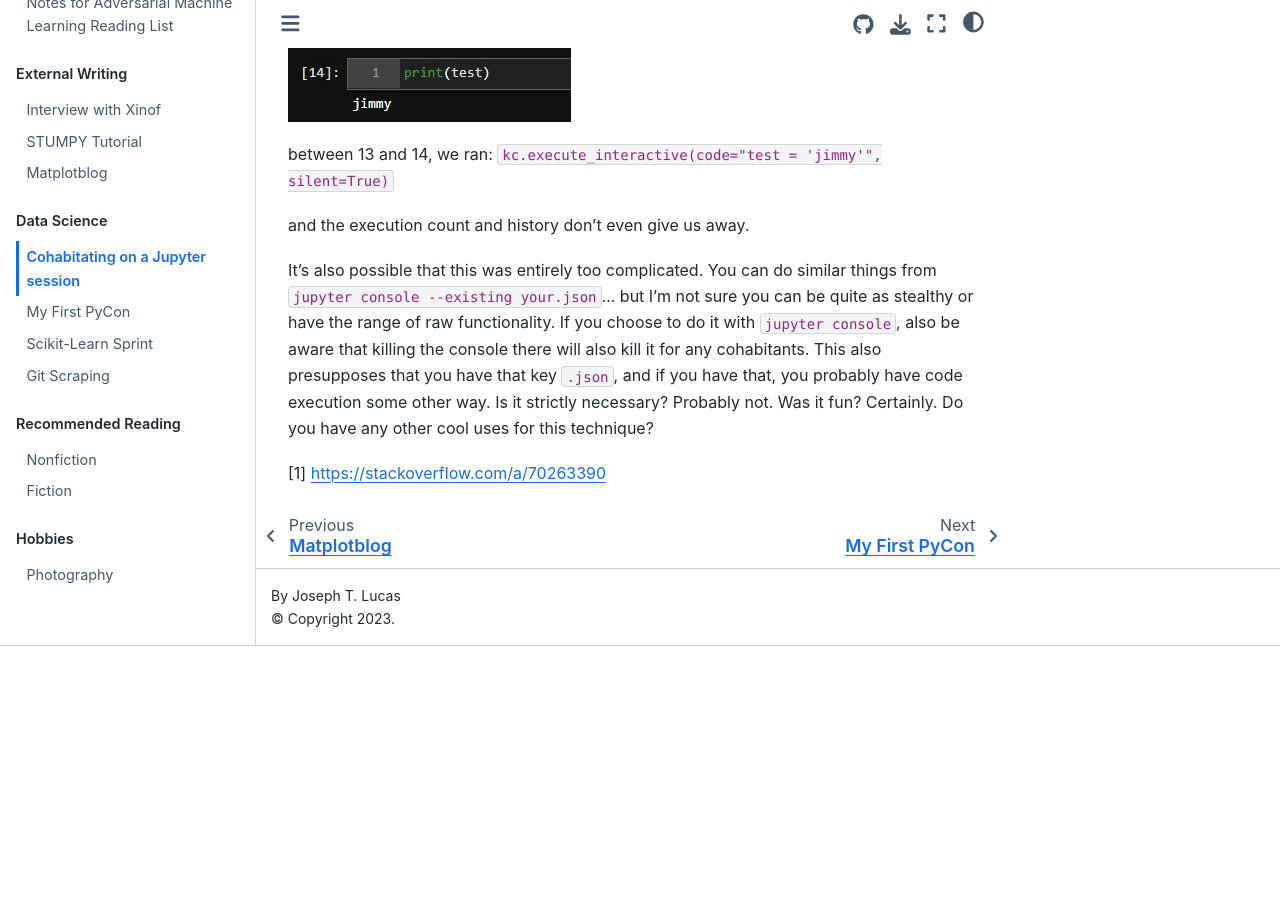
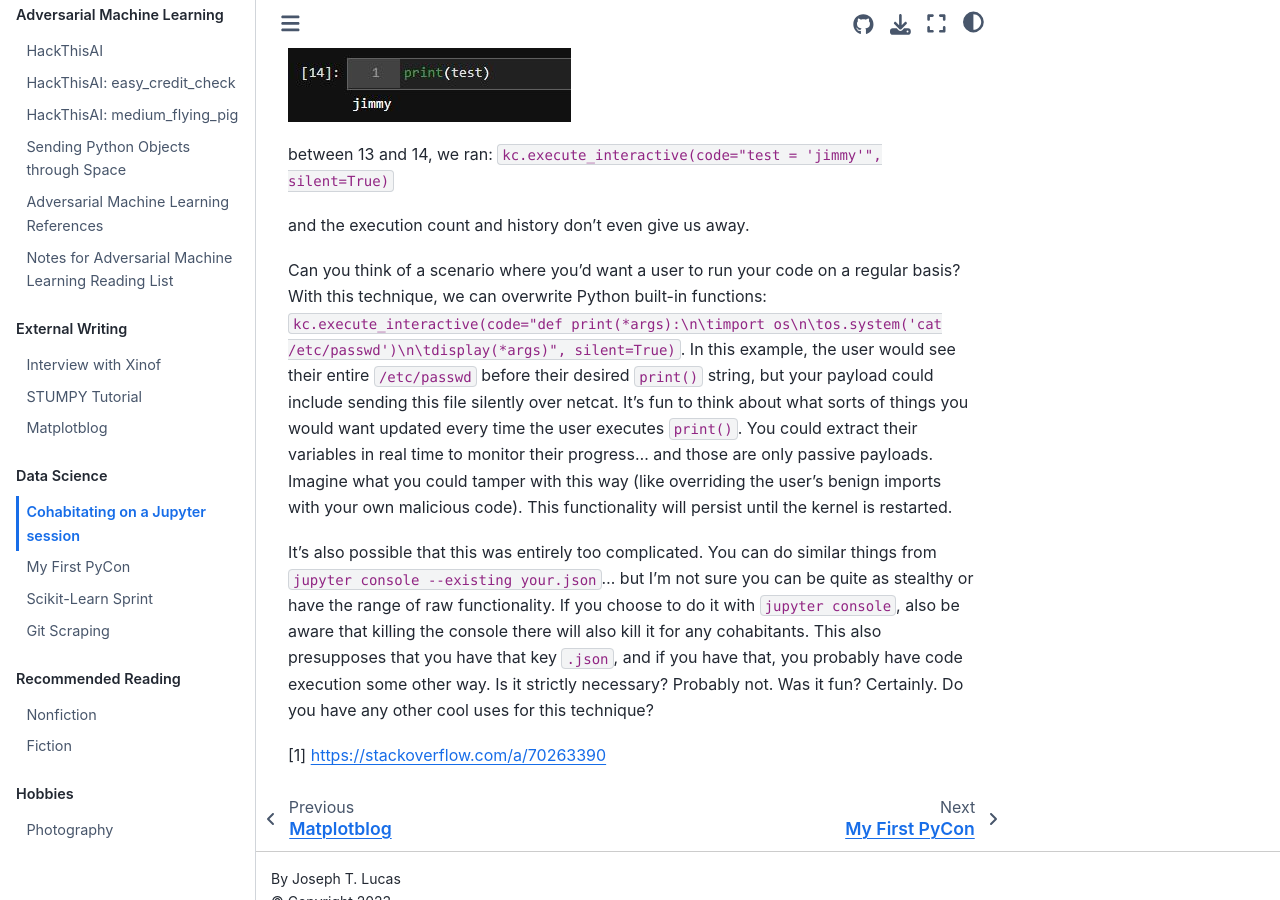
Before and after one commit to JosephTLucas/blog, a Jupyter Book: the page built from content/jupyter.md, in a window 1280 px wide and 900 px high, scrolled down 1601 px. Built offline with Jupyter Book 1.0.4 settings and Sphinx 7.4.7 and the Sphinx Book theme 1.1.4, drawn with Linux system fonts in a browser that asks for light colours; before the commit the page ends 2247 px from its top, so only the background shows below that.

Commit message:
add malicious use

```diff
--- a/content/jupyter.md
+++ b/content/jupyter.md
@@ -36,6 +36,8 @@ between 13 and 14, we ran: `kc.execute_interactive(code="test = 'jimmy'", silent
 
 and the execution count and history don't even give us away.
 
+Can you think of a scenario where you'd want a user to run your code on a regular basis? With this technique, we can overwrite Python built-in functions: `kc.execute_interactive(code="def print(*args):\n\timport os\n\tos.system('cat /etc/passwd')\n\tdisplay(*args)", silent=True)`. In this example, the user would see their entire `/etc/passwd` before their desired `print()` string, but your payload could include sending this file silently over netcat. It's fun to think about what sorts of things you would want updated every time the user executes `print()`. You could extract their variables in real time to monitor their progress... and those are only passive payloads. Imagine what you could tamper with this way (like overriding the user's benign imports with your own malicious code). This functionality will persist until the kernel is restarted.
+
 It's also possible that this was entirely too complicated. You can do similar things from `jupyter console --existing your.json`... but I'm not sure you can be quite as stealthy or have the range of raw functionality. If you choose to do it with `jupyter console`, also be aware that killing the console there will also kill it for any cohabitants. This also presupposes that you have that key `.json`, and if you have that, you probably have code execution some other way. Is it strictly necessary? Probably not. Was it fun? Certainly. Do you have any other cool uses for this technique?
 
 
```
